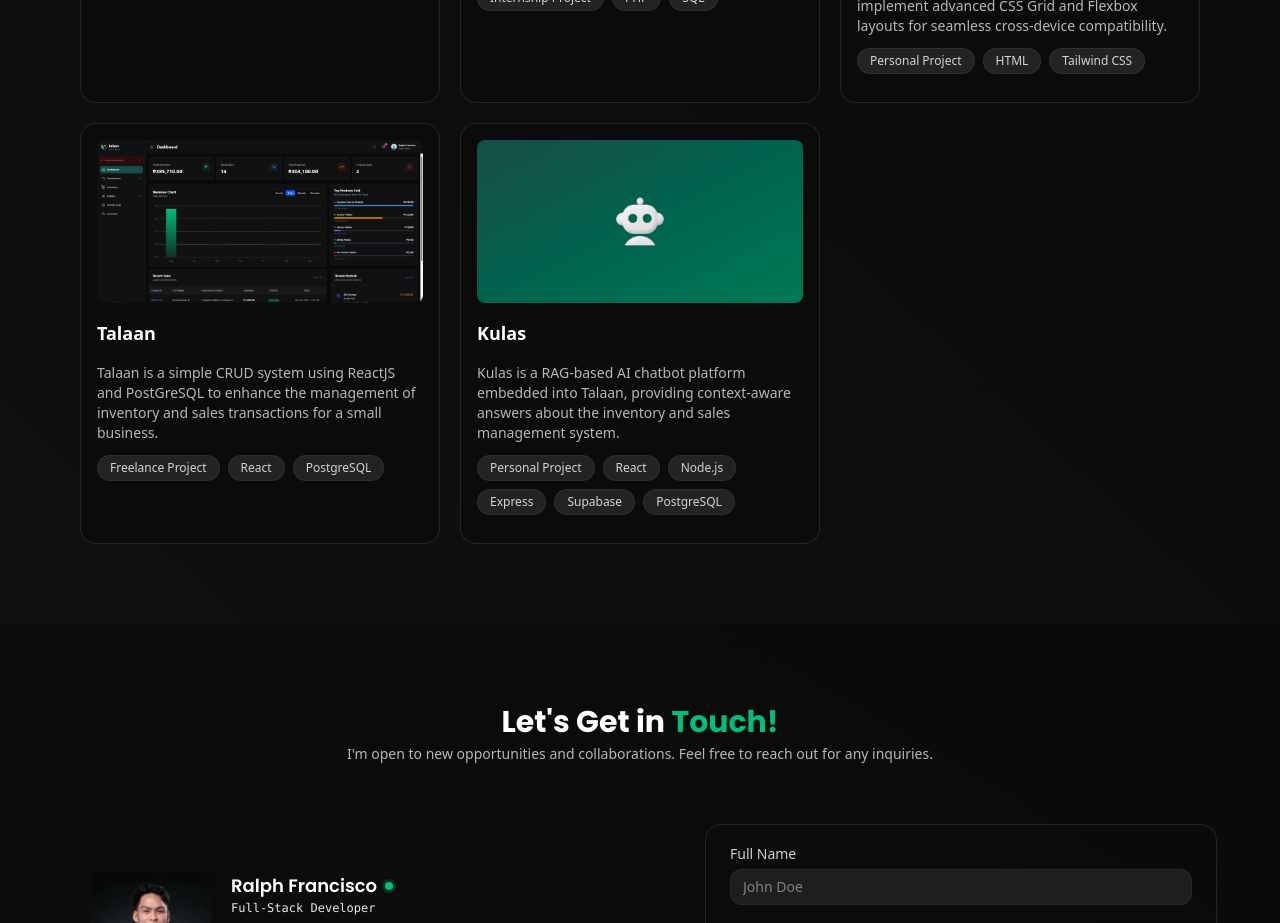
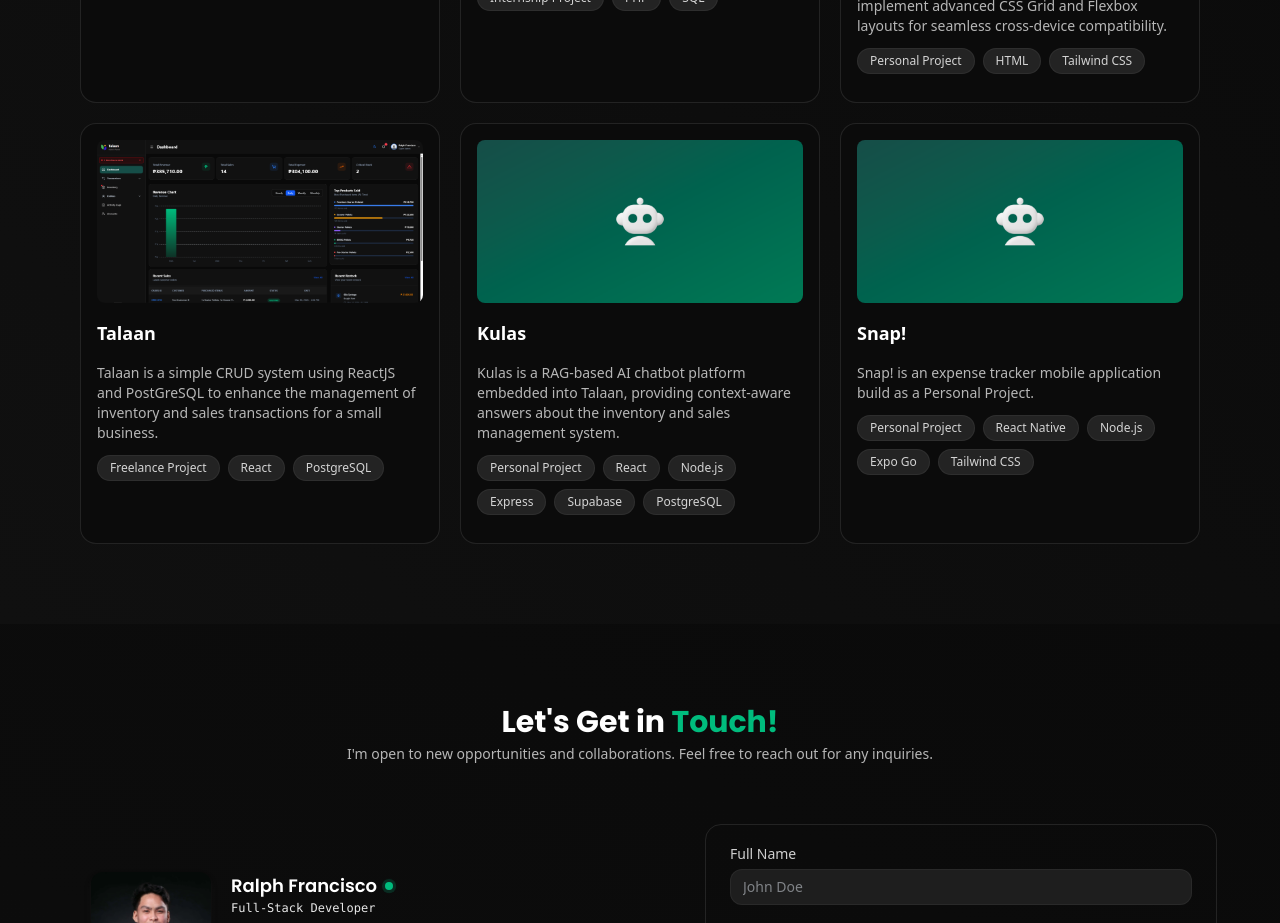
Before and after one commit to ralphfrncisco/portfolio-itr1, a React (Vite) app: page / in a window 1280 px wide. Shown: the part 2660-3583 px from the top of the page. Built offline with nearby package versions, Linux system fonts and the light colour scheme; a web font is replaced by a local one.

Commit message:
added snap! in projects

```diff
--- a/src/layout/Projects.jsx
+++ b/src/layout/Projects.jsx
@@ -7,6 +7,7 @@ import slaMonitoringImage from '../assets/images/projects/SLA-index.jpg';
 import philippinesImage from '../assets/images/projects/philippines.png';
 import IRMSimage from '../assets/images/projects/IRMS.png';
 import KulasImage from '../assets/images/projects/kulas.png';
+import SnapImage from '../assets/images/projects/snap_portfolio.png';
 import githubIcon from '../assets/github.svg';
 
 const projects = [
@@ -106,6 +107,24 @@ const projects = [
         ],
         link: "https://github.com/ralphfrncisco/Kulas",
         github: "https://github.com/ralphfrncisco/Kulas",
+        demo: null,
+    },
+    {
+        name: "Snap!",
+        description: "Snap! is an expense tracker mobile application build as a Personal Project.",
+        longDescription: "Snap! is a minimalist expense tracker mobile application built as a personal project to help users effortlessly monitor their daily cash flow and spending habits. Featuring a streamlined interface for quick transaction logging, automated category tagging, and clean monthly summaries, Snap! removes the friction from personal budgeting. It provides a straightforward, highly responsive platform for keeping tabs on where your money goes without the clutter of overly complex financial software.",        path: KulasImage,
+        images: [SnapImage],
+        type: "Personal Project",
+        langs: ["React Native", "Node.js", "Expo Go", "Tailwind CSS"],
+       features: [
+            "Offline-first architecture enabling full expense logging and data access without an internet connection",
+            "Fast daily transaction entry to record expenses and cash flow instantly on the go",
+            "Historical spending analytics and trend visualization to track expenditures over time",
+            "Categorized expense management to monitor spending habits across different budgets",
+            "Local data persistence ensuring personal financial records remain secure and accessible"
+        ],
+        link: "https://github.com/ralphfrncisco/expense-tracker",
+        github: "https://github.com/ralphfrncisco/expense-tracker",
         demo: null,
     }
 ];
```
Also changed, not shown: src/assets/images/projects/snap_portfolio.png (added).
